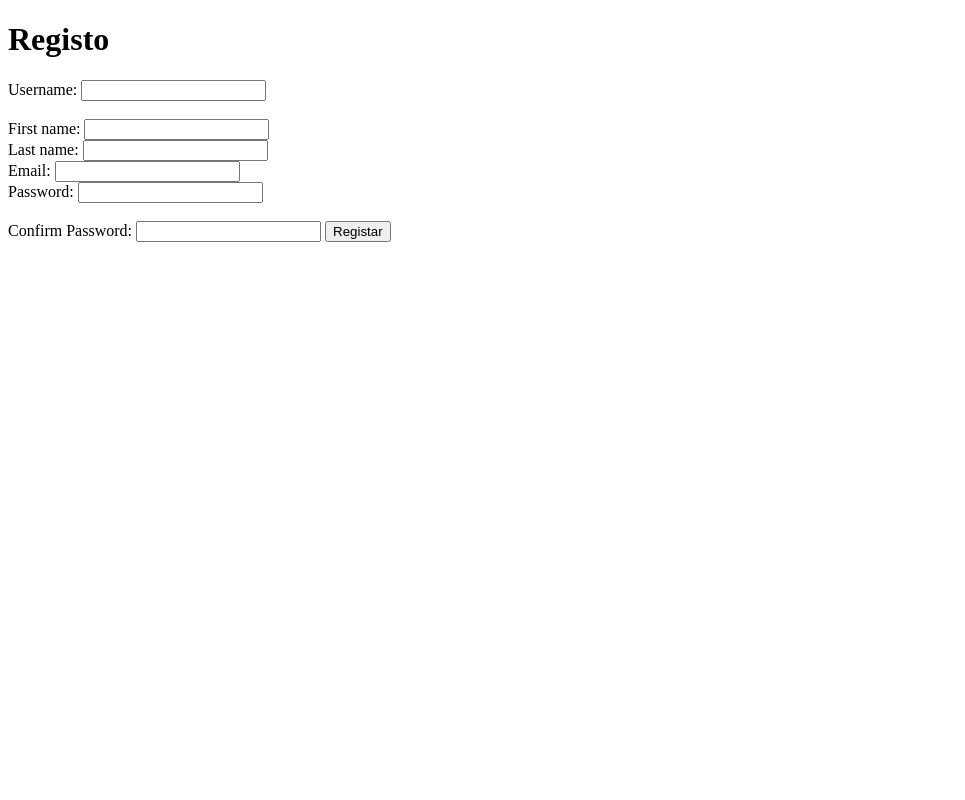
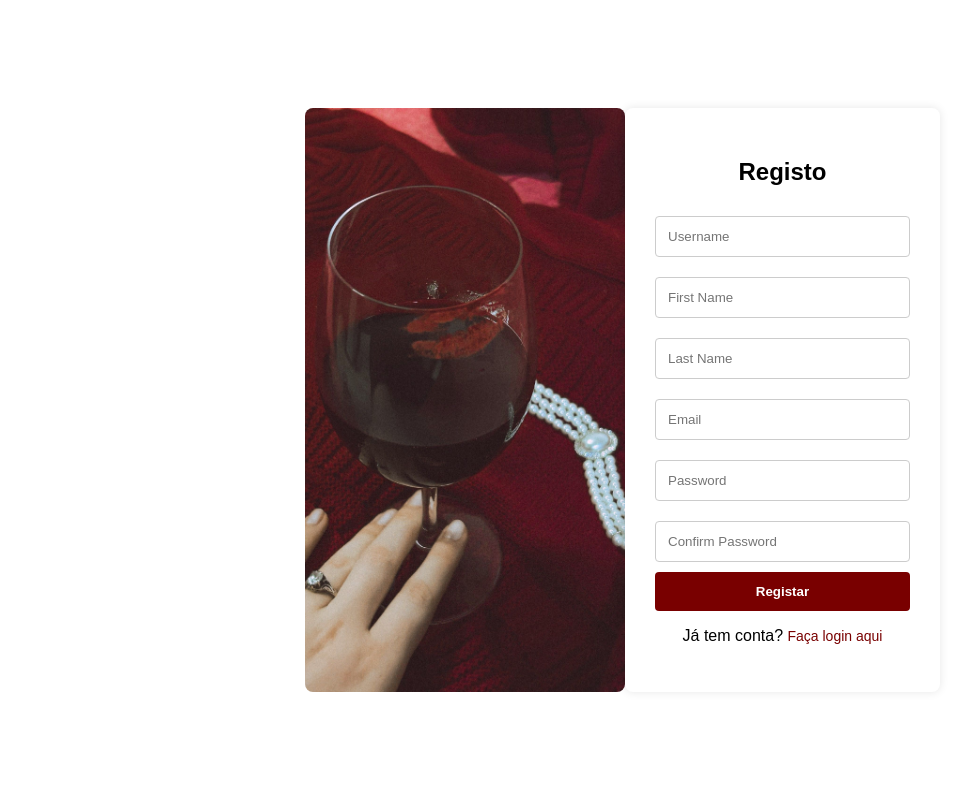
Before and after one commit to Correiiaa/E-commerce, a Flask app: template templates/register.html in a window 1280 px wide. Shown: the whole page, without its empty margins (0-965 px from the left). Run offline with Flask 3, Linux system fonts and the light colour scheme; the template is opened without the code that fills it, so the values that code supplies are empty.

Commit message:
Sistema de Registo Css

```diff
--- a/app.py
+++ b/app.py
@@ -23,7 +23,7 @@ except mysql.connector.Error as err:
     exit()
 
 
-@app.route('/login/', methods=['GET','POST'])
+@app.route('/login', methods=['GET','POST'])
 def logged():
     # Sistema de login
     user = request.form.get('user')
@@ -59,7 +59,8 @@ def index():
     else:
         return render_template('index.html')
 
-@app.route('/register/', methods=['GET', 'POST'])
+
+@app.route('/register', methods=['GET', 'POST'])
 def register():
     if request.method == 'POST':
         pwd = request.form.get('pwd')
@@ -99,15 +100,16 @@ def register():
         mydb.commit()
         mycursor.close()
 
-        return render_template('register.html', error="User registered successfully!")
+        return render_template('index.html', error="User registered successfully!")
 
     # Se for GET, apenas renderiza o formulário
     return render_template('register.html')
 
 
-# # def logout():
-#     session.clear()
-#     return redirect('/')
+@app.route('/logout', methods=['POST'])
+def logout():
+     session.clear()
+     return redirect('/login/')
 
 
 if __name__ == "__main__":
--- /dev/null
+++ b/static/style.css
@@ -0,0 +1,127 @@
+* {
+    box-sizing: border-box;
+    font-family: Arial, sans-serif;
+}
+
+body, html {
+    margin: 0;
+    padding: 0;
+    height: 100vh;
+    width: 100vw;
+    display: flex;
+    justify-content: center;
+    align-items: center;
+    overflow: hidden;
+}
+
+.container {
+    display:inline-flex;
+    height: 100vh;
+    justify-content: center;
+    justify-items: center;
+    align-items: center;
+
+}
+
+.left-side {
+    flex: 1;
+    display: flex;
+    justify-content: center;
+    align-items: center;
+
+}
+
+.left-side img {
+    width: 40vh;
+    height: 73vh;
+    object-fit: cover;
+    border-radius: 8px;
+}
+
+.right-side {
+    flex: 1;
+    background-color: #f9f9f9;
+    display: flex;
+    justify-content: center;
+    align-items: center;
+}
+
+.form-box {
+    height: 73vh;
+    width: 90%;
+    max-width: 350px;
+    background-color: white;
+    padding: 30px;
+    border-radius: 8px;
+    box-shadow: 0 0 10px rgba(0,0,0,0.1);
+
+
+}
+
+.form-box h2 {
+    text-align: center;
+    margin-bottom: 20px;
+}
+
+.form-box input {
+    width: 100%;
+    padding: 12px;
+    margin: 10px 0;
+    border: 1px solid #ccc;
+    border-radius: 4px;
+}
+
+.form-box button {
+    width: 100%;
+    padding: 12px;
+    background-color: #790000;
+    color: white;
+    border: none;
+    font-weight: bold;
+    border-radius: 4px;
+    cursor: pointer;
+}
+
+.form-box button:hover {
+    background-color: #790000;
+}
+
+.form-links {
+    text-align: center;
+    margin-top: 10px;
+}
+
+.form-links a {
+    color: #790000;
+    text-decoration: none;
+    font-size: 14px;
+}
+
+.form-links a:hover {
+    text-decoration: underline;
+}
+
+
+@media (max-width: 700px) {
+    .container {
+        flex-direction: column;
+        height: auto;
+        min-width: 0;
+        width: 98vw;
+        box-shadow: none;
+        border-radius: 0;
+        justify-content: center;
+        align-items: center;
+    }
+    .left-side, .right-side {
+        width: 100%;
+        height: 40vh;
+        min-height: 200px;
+        border-radius: 0;
+    }
+    .left-side img {
+        border-radius: 0;
+        height: 100%;
+        max-height: 200vh;
+    }
+}
--- a/templates/index.html
+++ b/templates/index.html
@@ -11,7 +11,7 @@
 
     <p>Você está logado como: {{ user }}</p>
 
-    <form method="post" action="/logout">
+    <form method="post" action="/logout/">
         <button type="submit">Sair</button>
     </form>
 
--- a/templates/login.html
+++ b/templates/login.html
@@ -8,7 +8,7 @@
 <body>
 
     <h1>Login</h1>
-    <form method="post" action="/login/">
+    <form method="post" action="/login">
         <label for="user">Usuário:</label>
         <input type="text" id="username" name="user" required>
         <br>
@@ -16,6 +16,8 @@
         <input type="password" id="password" name="pwd" required>
         <br>
         <button type="submit">Entrar</button>
+
+        <p>Não tem conta? <a href="/register">Registe-se aqui</a></p>
     </form>
 
     {% if error %}
--- a/templates/register.html
+++ b/templates/register.html
@@ -3,31 +3,34 @@
 <head>
     <meta charset="UTF-8">
     <meta name="viewport" content="width=device-width, initial-scale=1.0">
+    <link rel="stylesheet" href="/static/style.css">
     <title>Registo</title>
 </head>
 <body>
-    <h1>Registo</h1>
-    <form action="/register/" method="POST">
-        <label for="user">Username:</label>
-        <input type="text" id="username" name="user" required><br><br>
+    <div class="container">
+        <div class="left-side">
+            <img src="/static/loginimage.jpg" alt="wine login page" class="loginImage">
+        </div>
 
-        <label for="fname">First name:</label>
-        <input type="text" id="fname" name="fname" required><br>
+        <div class="righ-side">
+            <form action="/register" method="POST" class="form-box">
+                    <h2>Registo</h2>
+                    <input type="text" id="username" name="user" placeholder="Username" required>
+                    <input type="text" id="fname" name="fname" placeholder="First Name" required>
+                    <input type="text" id="lname" name="lname" placeholder="Last Name" required>
+                    <input type="email" id="email" name="email" placeholder="Email" required>
+                    <input type="password" id="password" name="pwd" placeholder="Password" required>
+                    <input type="password" id="confirm_password" name="confirm" placeholder="Confirm Password" required>
+                    <button type="submit">Registar</button>
+                <div class="form-links">
+                    <p>Já tem conta? <a href="/login">Faça login aqui</a></p>
+                </div>
 
-        <label for="lname">Last name:</label>
-        <input type="text" id="lname" name="lname" required><br>
+            </form>
 
-        <label for="email">Email:</label>
-        <input type="email" id="email" name="email" required><br>
+        </div>
 
-        <label for="pwd">Password:</label>
-        <input type="password" id="password" name="pwd" required><br><br>
-
-        <label for="confirm">Confirm Password:</label>
-        <input type="password" id="confirm_password" name="confirm" required>
-
-        <button type="submit">Registar</button>
-    </form>
+    </div>
 
 </body>
 </html>
```
Also changed, not shown: static/loginimage.jpg (added).
